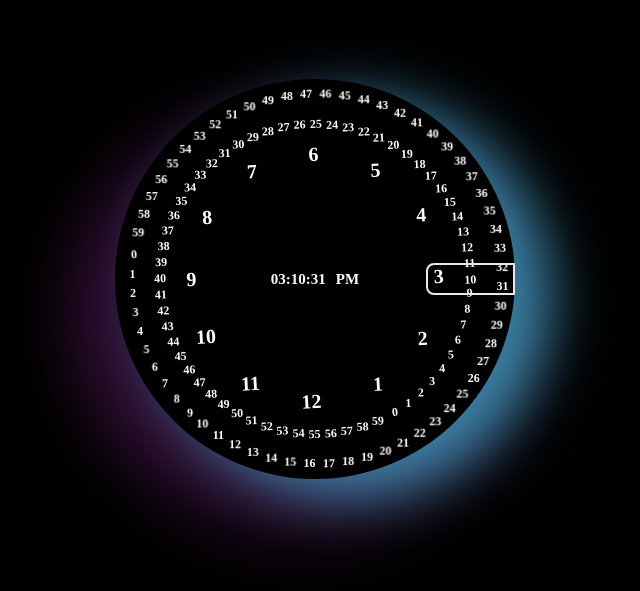
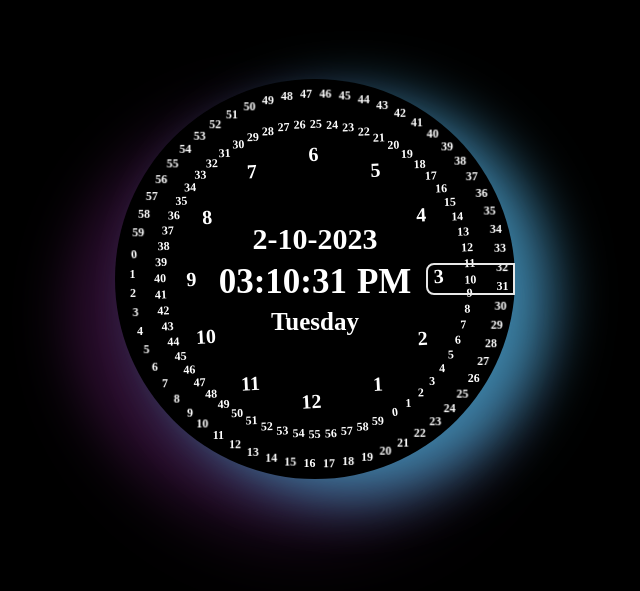
Before and after one commit to mayurhapani/JavaScript-Clock, a plain HTML site: page index.html in a window 1280 px wide. Shown: the part 129-720 px from the top of the page, without its empty margins (325-965 px from the left). Drawn offline with Linux system fonts and the light colour scheme.

Commit message:
clock-update-date & day

```diff
--- a/index.html
+++ b/index.html
@@ -155,6 +155,9 @@
         </div>
       </div>
       <div class="d_clock">
+        <div class="date_time_outer">
+          <div id="date"></div>
+          <div class="time">
             <h2 id="d_hour"></h2>
             <h2>:</h2>
             <h2 id="d_minute"></h2>
@@ -162,6 +165,9 @@
             <h2 id="d_seconds"></h2>
             <h2 style="padding-left: 10px" id="am_pm"></h2>
           </div>
+          <div id="day"></div>
+        </div>
+      </div>
       <div class="view"></div>
     </div>
   </body>
--- a/media.css
+++ b/media.css
@@ -33,6 +33,17 @@
     height: 28px;
     width: 85px;
   }
+
+  #date {
+    font-size: 30px;
+  }
+
+  h2 {
+    font-size: 35px;
+  }
+  #day {
+    font-size: 25px;
+  }
 }
 @media (min-width: 768px) {
   .view {
--- a/script.js
+++ b/script.js
@@ -4,6 +4,15 @@ setInterval(function () {
   let hours = time.getHours();
   let minutes = time.getMinutes();
   let seconds = time.getSeconds();
+  let date = time.getDate();
+  let month = time.getMonth();
+  let year = time.getFullYear();
+  let day = time.getDate();
+  // console.log(date, month, year, day);
+  var dayOfWeek = ["Sunday", "Monday", "Tuesday", "Wednesday", "Thursday", "Friday", "Saturday"];
+
+  document.getElementById("date").innerHTML = date + "-" + month + "-" + year;
+  document.getElementById("day").innerHTML = dayOfWeek[day];
 
   const second = document.querySelector(".second");
   const minute = document.querySelector(".minute");
--- a/style.css
+++ b/style.css
@@ -112,10 +112,28 @@ body {
   height: 100%;
   width: 100%;
   display: flex;
+  flex-direction: column;
   justify-content: center;
   align-items: center;
-  font-size: 20px;
 }
+#date {
+  font-size: 12px;
+  text-align: center;
+}
+.time {
+  display: flex;
+  justify-content: center;
+  align-items: center;
+}
+h2 {
+  font-size: 14px;
+  margin: 6px 0;
+}
+#day {
+  text-align: center;
+  font-size: 12px;
+}
+
 .text_center {
   text-align: center;
 }
@@ -943,7 +961,3 @@ body {
   position: absolute;
   transition: all 1s linear;
 }
-
-h2 {
-  font-size: 15px;
-}
```
Lines whose indentation alone changed are shown as unchanged.
